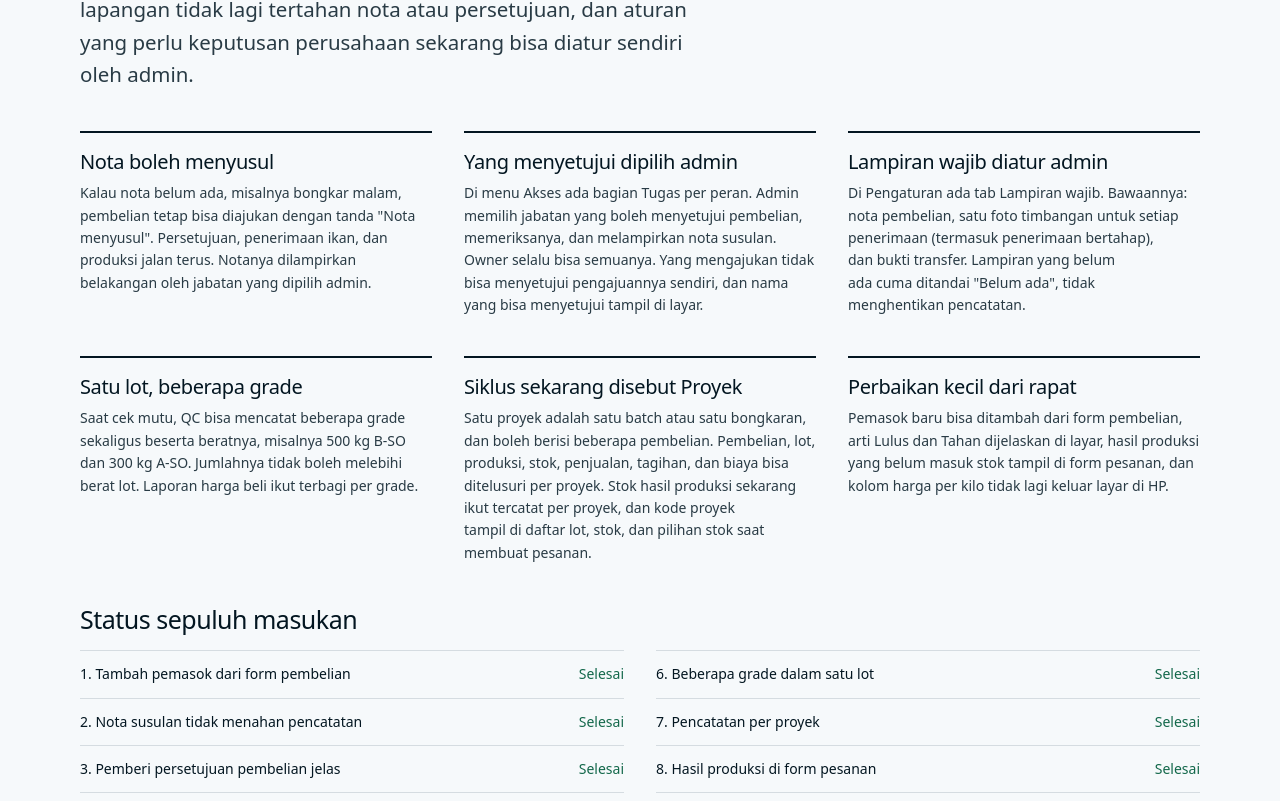
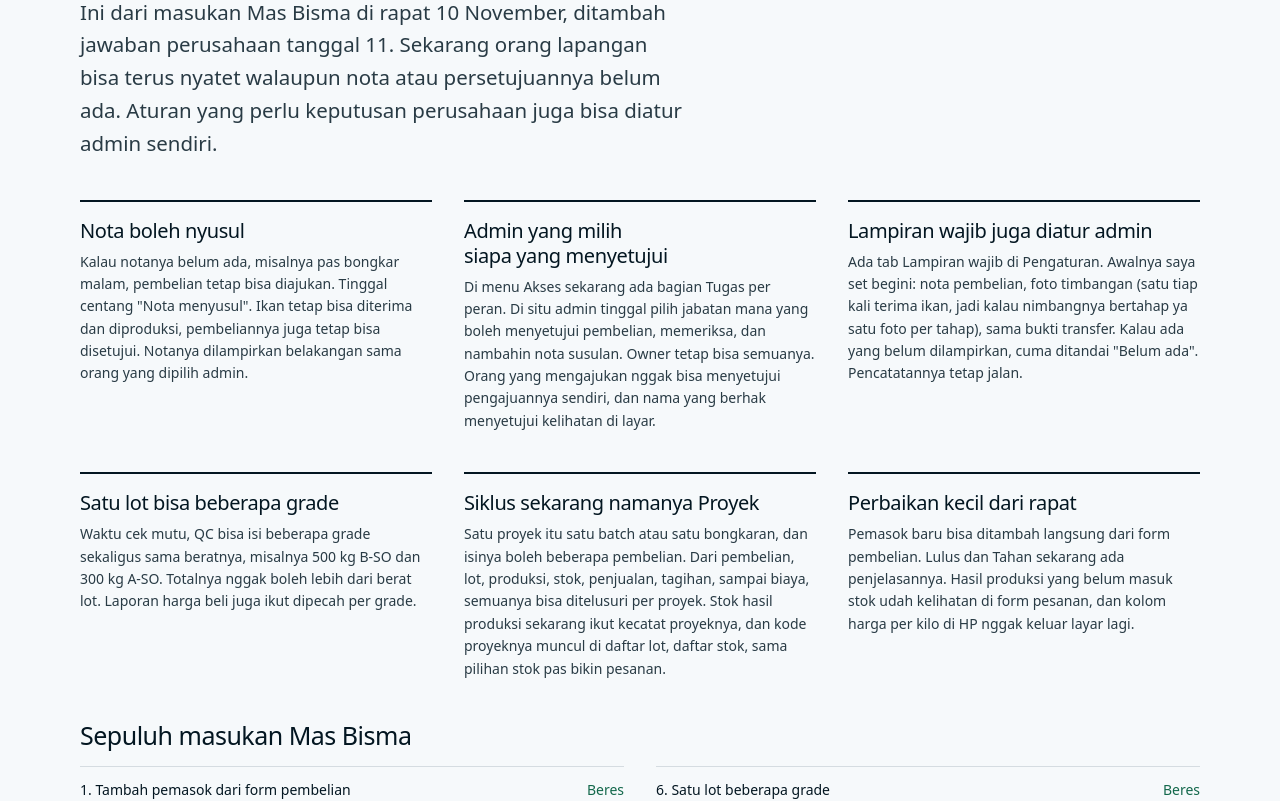
Before and after one commit to hdmimesir-afk/tunaproject, a Next.js app: page /update in a window 1280 px wide. Shown: the part 1020-1821 px from the top of the page. Built offline with nearby package versions, Linux system fonts and the light colour scheme; a web font is replaced by a local one.

Commit message:
Laporan /update: bahasa lebih santai

```diff
--- a/app/update/page.tsx
+++ b/app/update/page.tsx
@@ -28,8 +28,8 @@ export default function UpdatePage() {
           <div className="u-wadah u-hero-isi">
             <div>
               <Image className="u-logo-besar" src="/brand/katalis-logo-dark.png" alt="KATALIS Lintas Global" width={148} height={60} priority />
-              <h1 id="judul">Masukan rapat sudah masuk ke sistem.</h1>
-              <p className="u-lead">Sembilan dari sepuluh masukan Mas Bisma sudah saya kerjakan, termasuk yang tadinya menunggu keputusan perusahaan. Di halaman ini saya rangkum posisinya per {TANGGAL}, lengkap dengan tampilan aslinya di HP dan laptop.</p>
+              <h1 id="judul">Masukan dari rapat udah masuk ke sistem.</h1>
+              <p className="u-lead">Dari sepuluh masukan Mas Bisma, sembilan udah saya kerjain, termasuk yang kemarin masih nunggu keputusan perusahaan. Posisinya per {TANGGAL} saya rangkum di sini, plus tampilan aslinya di HP dan laptop.</p>
               <div className="u-aksi">
                 <a className="u-tombol" href="#terbaru">Lihat yang baru</a>
                 <a className="u-tombol u-tombol-sunyi" href="#ringkasan">Baca ringkasnya</a>
@@ -45,16 +45,16 @@ export default function UpdatePage() {
         <section className="u-bagian" id="terbaru" aria-labelledby="h-terbaru">
           <div className="u-wadah">
             <h2 className="u-judul" id="h-terbaru">Yang baru per {TANGGAL}</h2>
-            <p className="u-pengantar">Ini hasil dari masukan Mas Bisma di rapat 10 November dan jawaban perusahaan 11 November. Intinya: pencatatan di lapangan tidak lagi tertahan nota atau persetujuan, dan aturan yang perlu keputusan perusahaan sekarang bisa diatur sendiri oleh admin.</p>
+            <p className="u-pengantar">Ini dari masukan Mas Bisma di rapat 10 November, ditambah jawaban perusahaan tanggal 11. Sekarang orang lapangan bisa terus nyatet walaupun nota atau persetujuannya belum ada. Aturan yang perlu keputusan perusahaan juga bisa diatur admin sendiri.</p>
             <div className="u-kartu-grid u-badan">
               {TERBARU.map((k) => <div key={k.judul}><h3>{k.judul}</h3><p>{k.isi}</p></div>)}
             </div>
-            <h3 className="u-sub" style={{ marginTop: "var(--space-xl, 48px)" }}>Status sepuluh masukan</h3>
+            <h3 className="u-sub" style={{ marginTop: "var(--space-xl, 48px)" }}>Sepuluh masukan Mas Bisma</h3>
             <ul className="u-notulen" style={{ marginTop: "var(--space-md)" }}>
               {NOTULEN.map((n) => (
                 <li key={n.poin}>
                   <span>{n.poin}</span>
-                  <span className={n.status === "selesai" ? "u-ya" : "u-tidak"}>{n.status === "selesai" ? "Selesai" : "Setelah stabil"}</span>
+                  <span className={n.status === "selesai" ? "u-ya" : "u-tidak"}>{n.status === "selesai" ? "Beres" : "Nanti"}</span>
                 </li>
               ))}
             </ul>
--- a/components/update/isi.ts
+++ b/components/update/isi.ts
@@ -23,32 +23,32 @@ export const PERJALANAN = [
   { tanggal: "27 Oktober", judul: "Tampilan saya rapikan", isi: "Menu samping saya buat baru, dengan logo dan pengelompokan. Tampilan HP saya bedakan dari laptop. Buku kas jadi per hari, daftar lot dan penjualan lebih jelas, di menu Akses sekarang bisa ganti email dan lepas jabatan, dan saya siapkan data contoh untuk latihan." },
   { tanggal: "31 Oktober", judul: "Gudang per ruangan dan stok penunjang", isi: "Gudang dingin sekarang dicatat per ruangan: ABF 1 sampai 3 dan Cold Storage 1. Ada stok barang penunjang kerja, kotak cari di semua daftar, dan Asisten bisa membuat laporan hari ini, minggu ini, dan bulan ini." },
   { tanggal: "4 November", judul: "Catatan rapat saya kerjakan", isi: "Berat ikan saat penerimaan sekarang diambil dari pesanan. Jam kerja absensi disesuaikan, urutan menu operasional diubah, unduhan laporan jadi Excel yang rapi, dan akun dibuat satu per jabatan lewat tautan undangan." },
-  { tanggal: "6 November", judul: "Jawaban tim Katalis", isi: "Berat loin sekarang cukup diisi total per grade; timbang per potong tetap ada sebagai pilihan. Nota nelayan, tanda terima titipan, dan tagihan yang dibuat admin di luar sistem tinggal dilampirkan fotonya." },
-  { tanggal: "10 November", judul: "Masukan Mas Bisma, bagian pertama", isi: "Pemasok bisa ditambah langsung dari form pembelian, arti Lulus dan Tahan dijelaskan di layar, hasil produksi yang belum masuk stok muncul di form pesanan, dan kolom harga per kilo di HP saya rapikan." },
-  { tanggal: "11 November", judul: "Masukan Mas Bisma, bagian kedua", isi: "Satu lot bisa berisi beberapa grade. Pembelian tidak lagi tertahan nota, yang menyetujui dan lampiran wajib diatur admin, dan Siklus sekarang disebut Proyek, lengkap dengan stok per proyek." },
+  { tanggal: "6 November", judul: "Jawaban tim Katalis masuk", isi: "Berat loin sekarang cukup diisi total per grade. Kalau mau timbang per potong, masih bisa. Nota nelayan, tanda terima titipan, sama tagihan yang dibuat admin di luar sistem tinggal difoto terus dilampirkan." },
+  { tanggal: "10 November", judul: "Masukan Mas Bisma, bagian pertama", isi: "Pemasok baru bisa ditambah langsung dari form pembelian. Arti Lulus dan Tahan sekarang ada keterangannya di layar. Hasil produksi yang belum masuk stok udah muncul di form pesanan, dan kolom harga per kilo di HP udah nggak kepotong lagi." },
+  { tanggal: "11 November", judul: "Masukan Mas Bisma, bagian kedua", isi: "Satu lot bisa diisi beberapa grade. Pembelian nggak nunggu nota lagi. Siapa yang menyetujui dan lampiran apa yang wajib, admin yang atur. Siklus juga saya ganti namanya jadi Proyek, dan stoknya ikut kecatat per proyek." },
 ] as const;
 
 /* -------------------------------------------------------------- terbaru */
 /* Laporan terbaru: masukan Mas Bisma (notulen 10 November) dan jawaban perusahaan 11 November. */
 export const TERBARU: { judul: string; isi: string }[] = [
-  { judul: "Nota boleh menyusul", isi: "Kalau nota belum ada, misalnya bongkar malam, pembelian tetap bisa diajukan dengan tanda \"Nota menyusul\". Persetujuan, penerimaan ikan, dan produksi jalan terus. Notanya dilampirkan belakangan oleh jabatan yang dipilih admin." },
-  { judul: "Yang menyetujui dipilih admin", isi: "Di menu Akses ada bagian Tugas per peran. Admin memilih jabatan yang boleh menyetujui pembelian, memeriksanya, dan melampirkan nota susulan. Owner selalu bisa semuanya. Yang mengajukan tidak bisa menyetujui pengajuannya sendiri, dan nama yang bisa menyetujui tampil di layar." },
-  { judul: "Lampiran wajib diatur admin", isi: "Di Pengaturan ada tab Lampiran wajib. Bawaannya: nota pembelian, satu foto timbangan untuk setiap penerimaan (termasuk penerimaan bertahap), dan bukti transfer. Lampiran yang belum ada cuma ditandai \"Belum ada\", tidak menghentikan pencatatan." },
-  { judul: "Satu lot, beberapa grade", isi: "Saat cek mutu, QC bisa mencatat beberapa grade sekaligus beserta beratnya, misalnya 500 kg B-SO dan 300 kg A-SO. Jumlahnya tidak boleh melebihi berat lot. Laporan harga beli ikut terbagi per grade." },
-  { judul: "Siklus sekarang disebut Proyek", isi: "Satu proyek adalah satu batch atau satu bongkaran, dan boleh berisi beberapa pembelian. Pembelian, lot, produksi, stok, penjualan, tagihan, dan biaya bisa ditelusuri per proyek. Stok hasil produksi sekarang ikut tercatat per proyek, dan kode proyek tampil di daftar lot, stok, dan pilihan stok saat membuat pesanan." },
-  { judul: "Perbaikan kecil dari rapat", isi: "Pemasok baru bisa ditambah dari form pembelian, arti Lulus dan Tahan dijelaskan di layar, hasil produksi yang belum masuk stok tampil di form pesanan, dan kolom harga per kilo tidak lagi keluar layar di HP." },
+  { judul: "Nota boleh nyusul", isi: "Kalau notanya belum ada, misalnya pas bongkar malam, pembelian tetap bisa diajukan. Tinggal centang \"Nota menyusul\". Ikan tetap bisa diterima dan diproduksi, pembeliannya juga tetap bisa disetujui. Notanya dilampirkan belakangan sama orang yang dipilih admin." },
+  { judul: "Admin yang milih siapa yang menyetujui", isi: "Di menu Akses sekarang ada bagian Tugas per peran. Di situ admin tinggal pilih jabatan mana yang boleh menyetujui pembelian, memeriksa, dan nambahin nota susulan. Owner tetap bisa semuanya. Orang yang mengajukan nggak bisa menyetujui pengajuannya sendiri, dan nama yang berhak menyetujui kelihatan di layar." },
+  { judul: "Lampiran wajib juga diatur admin", isi: "Ada tab Lampiran wajib di Pengaturan. Awalnya saya set begini: nota pembelian, foto timbangan (satu tiap kali terima ikan, jadi kalau nimbangnya bertahap ya satu foto per tahap), sama bukti transfer. Kalau ada yang belum dilampirkan, cuma ditandai \"Belum ada\". Pencatatannya tetap jalan." },
+  { judul: "Satu lot bisa beberapa grade", isi: "Waktu cek mutu, QC bisa isi beberapa grade sekaligus sama beratnya, misalnya 500 kg B-SO dan 300 kg A-SO. Totalnya nggak boleh lebih dari berat lot. Laporan harga beli juga ikut dipecah per grade." },
+  { judul: "Siklus sekarang namanya Proyek", isi: "Satu proyek itu satu batch atau satu bongkaran, dan isinya boleh beberapa pembelian. Dari pembelian, lot, produksi, stok, penjualan, tagihan, sampai biaya, semuanya bisa ditelusuri per proyek. Stok hasil produksi sekarang ikut kecatat proyeknya, dan kode proyeknya muncul di daftar lot, daftar stok, sama pilihan stok pas bikin pesanan." },
+  { judul: "Perbaikan kecil dari rapat", isi: "Pemasok baru bisa ditambah langsung dari form pembelian. Lulus dan Tahan sekarang ada penjelasannya. Hasil produksi yang belum masuk stok udah kelihatan di form pesanan, dan kolom harga per kilo di HP nggak keluar layar lagi." },
 ];
 
 /* Status sepuluh poin notulen Mas Bisma per 11 November. */
 export const NOTULEN: { poin: string; status: "selesai" | "menunggu" }[] = [
   { poin: "1. Tambah pemasok dari form pembelian", status: "selesai" },
-  { poin: "2. Nota susulan tidak menahan pencatatan", status: "selesai" },
-  { poin: "3. Pemberi persetujuan pembelian jelas", status: "selesai" },
-  { poin: "4. Arti Lulus dan Tahan di cek mutu", status: "selesai" },
-  { poin: "5. Lampiran dan foto timbang wajib", status: "selesai" },
-  { poin: "6. Beberapa grade dalam satu lot", status: "selesai" },
+  { poin: "2. Nota boleh nyusul", status: "selesai" },
+  { poin: "3. Jelas siapa yang menyetujui pembelian", status: "selesai" },
+  { poin: "4. Penjelasan Lulus dan Tahan", status: "selesai" },
+  { poin: "5. Lampiran dan foto timbangan wajib", status: "selesai" },
+  { poin: "6. Satu lot beberapa grade", status: "selesai" },
   { poin: "7. Pencatatan per proyek", status: "selesai" },
-  { poin: "8. Hasil produksi di form pesanan", status: "selesai" },
+  { poin: "8. Hasil produksi muncul di form pesanan", status: "selesai" },
   { poin: "9. Kolom harga per kilo di HP", status: "selesai" },
   { poin: "10. Video panduan", status: "menunggu" },
 ];
@@ -235,7 +235,7 @@ export const KUALITAS = [
   { judul: "Akses berlapis", isi: "Izin dicek di halaman, di setiap aksi, dan di database. Nota dan foto absen disimpan di tempat tertutup, dan hanya bisa dibuka lewat tautan yang hangus dalam 60 detik. Percobaan masuk juga dibatasi supaya kata sandi tidak bisa ditebak-tebak." },
   { judul: "Angka tidak bergeser", isi: "Berat dihitung sampai tiga angka di belakang koma dan uang sampai dua angka, tanpa pembulatan diam-diam. Saya uji dengan 500 potong loin: total di layar, rekap per grade dan per ekor, neraca, dan file unduhan hasilnya sama persis." },
   { judul: "Satu putaran penuh sudah diuji", isi: "Saya jalankan pembelian sampai uang masuk lewat kelima jabatan, lalu mencocokkan angka di neraca, stok, tagihan, rincian siklus, laba rugi, dashboard, dan buku kas. Perubahan saldo kas harus sama dengan laba kotor." },
-  { judul: "Diperiksa otomatis setiap ada perubahan", isi: "Setiap kali sistem saya ubah, pemeriksaan otomatis berjalan di laptop dan HP sebelum perubahannya dipakai. Pemeriksaan lengkap 26 Oktober lulus semua. Untuk pembaruan 11 November, aturan database lulus 626 pemeriksaan dan logika lulus 108 pemeriksaan, tapi uji alur lengkapnya belum saya jalankan (lihat bagian yang masih tersisa)." },
+  { judul: "Diperiksa otomatis setiap ada perubahan", isi: "Setiap kali sistem saya ubah, pemeriksaan otomatis berjalan di laptop dan HP sebelum perubahannya dipakai. Pemeriksaan lengkap 26 Oktober lulus semua. Pembaruan 11 November juga lulus semua: 626 pemeriksaan aturan database, 108 pemeriksaan logika, dan tes klik-klik." },
   { judul: "Cadangan harian", isi: "Database dicadangkan tiap malam dan dienkripsi. Empat pencadangan tercatat berhasil, tiga di antaranya otomatis terjadwal. Satu hal yang belum saya lakukan: mencoba memulihkan cadangan ke tempat kosong (lihat bagian yang masih tersisa)." },
 ] as const;
 
@@ -250,10 +250,10 @@ export const LIVE = [
 
 /* ------------------------------------------------------------ yang tersisa */
 export const BELUM = [
-  { judul: "Uji lengkap pembaruan 11 November", isi: "Pemeriksaan kode, 108 pemeriksaan logika, dan 626 pemeriksaan aturan database di database uji sementara sudah lulus, dan perubahannya sudah saya coba di browser dengan data contoh. Uji alur dari awal sampai akhir belum saya jalankan, dan belum dicoba langsung di sistem yang sudah dipakai." },
-  { judul: "Video panduan", isi: "Poin terakhir dari masukan Mas Bisma. Saya rekam setelah perbaikan dari rapat sudah stabil, supaya videonya tidak cepat basi: alur pembelian, penerimaan dan cek mutu, produksi, sampai penjualan, dengan contoh isian." },
-  { judul: "Jawaban lanjutan tim Katalis", isi: "Saya masih menunggu jawaban soal pembayaran nelayan untuk ikan yang datang tanpa pesanan, serta aturan transit dan ikan yang menginap. Penerimaan tanpa pesanan dan aturan tarif gudang yang baru menunggu jawaban ini." },
-  { judul: "Gambar panduan diperbarui", isi: "Beberapa gambar di halaman panduan masih menampilkan tampilan lama, misalnya form cek mutu. Dua panduan baru (memilih yang menyetujui, mengatur lampiran wajib) juga belum ada gambarnya." },
+  { judul: "Dicoba di sistem yang udah jalan", isi: "Pembaruan 11 November udah lulus semua pemeriksaan otomatis, termasuk 626 pemeriksaan aturan database dan tes klik-klik. Saya juga udah coba sendiri pakai data contoh. Yang belum: nyoba langsung di sistem yang udah dipakai." },
+  { judul: "Video panduan", isi: "Ini poin terakhir dari Mas Bisma. Sengaja saya rekam setelah perbaikan dari rapat udah stabil, biar videonya nggak cepat basi. Isinya alur pembelian, terima ikan dan cek mutu, produksi, sampai penjualan, lengkap dengan contoh isian." },
+  { judul: "Jawaban lanjutan tim Katalis", isi: "Masih nunggu jawaban soal bayar nelayan kalau ikannya datang tanpa pesanan, sama aturan transit dan ikan yang nginep. Fitur terima ikan tanpa pesanan dan tarif gudang yang baru nunggu jawaban ini." },
+  { judul: "Gambar panduan", isi: "Beberapa gambar di halaman panduan masih pakai tampilan lama, misalnya form cek mutu. Dua panduan baru (milih yang menyetujui, atur lampiran wajib) juga belum ada gambarnya." },
   { judul: "Absen GPS dicoba di kantor", isi: "Titik kantor dari Google Maps sudah terpasang di sistem. Masalah absen GPS baru bisa dibilang selesai setelah dicoba dari HP di kantor, karena pin di peta bisa sedikit berbeda dengan tempat orang berdiri saat absen." },
   { judul: "Urutan menu lengkap", isi: "Pembelian, Persetujuan, Mutu dan Penerimaan, lalu Produksi sudah saya susun. Urutan menu lainnya menunggu daftar lengkap dari tim pengguna." },
   { judul: "Konsekuensi satu akun per jabatan", isi: "Semua petugas lapangan memakai satu akun yang sama. Jadi absen masuk dan pulang cuma bisa tercatat satu kali per hari untuk semuanya, dan catatan perubahan cuma menunjukkan jabatannya, bukan orangnya." },
```
Also changed, not shown: 1 other file (tests, documents, lock files or other folders).
